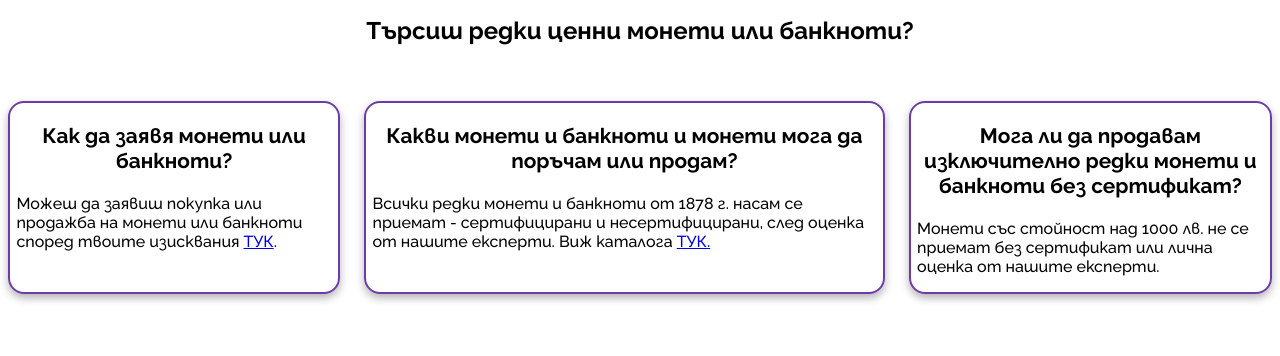
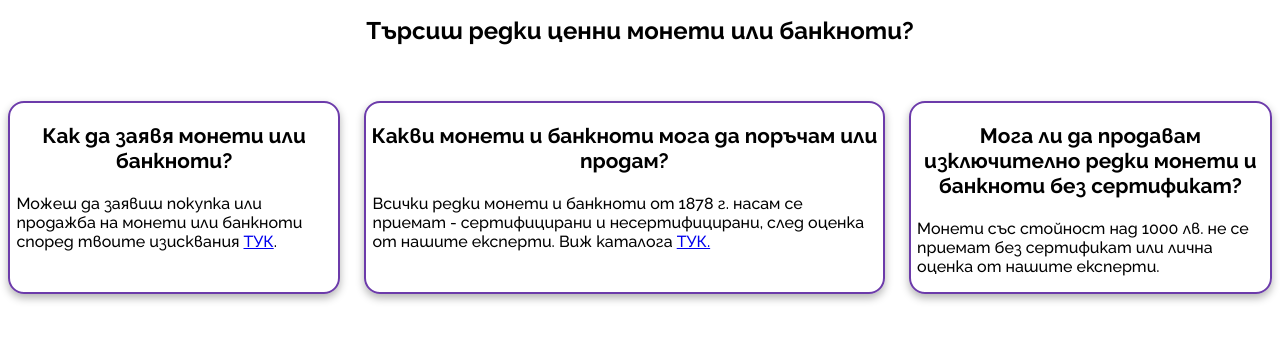
Before and after one commit to nikolanan/numizmatBG, a plain HTML site: page index.html in a window 1280 px wide. Shown: the part 704-1060 px from the top of the page. Drawn offline with Linux system fonts and the light colour scheme.

Commit message:
changes 6

```diff
--- a/index.html
+++ b/index.html
@@ -55,7 +55,7 @@
                 </p>
             </div>
             <div class="what">
-                <h3 class="header3">Какви монети и банкноти и монети мога да поръчам или продам?</h3>
+                <h3 class="header3">Какви монети и банкноти мога да поръчам или продам?</h3>
                 <p>Всички редки монети и банкноти от 1878 г. насам се приемат - сертифицирани и несертифицирани, след
                     оценка от нашите експерти. Виж каталога <a href="catalog.html"> ТУК. </a> </p>
             </div>
```
